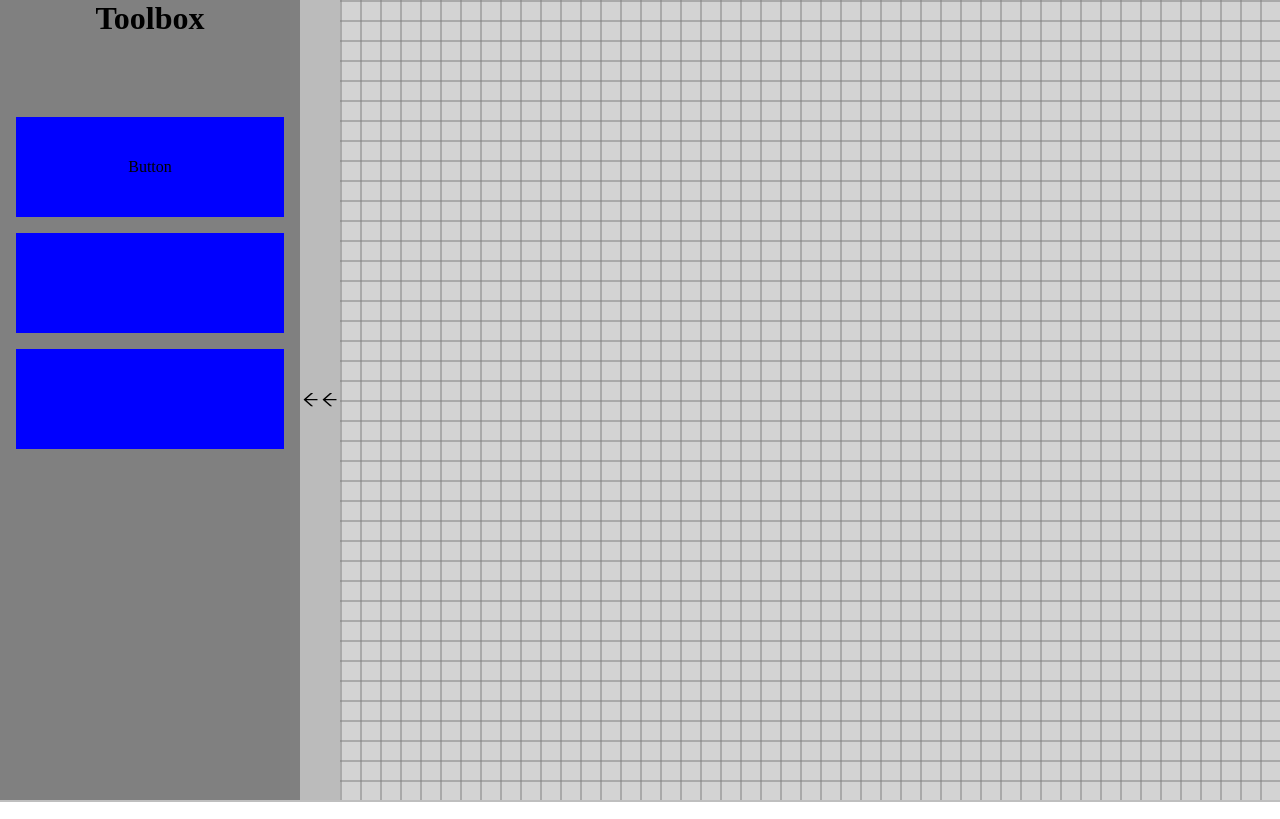
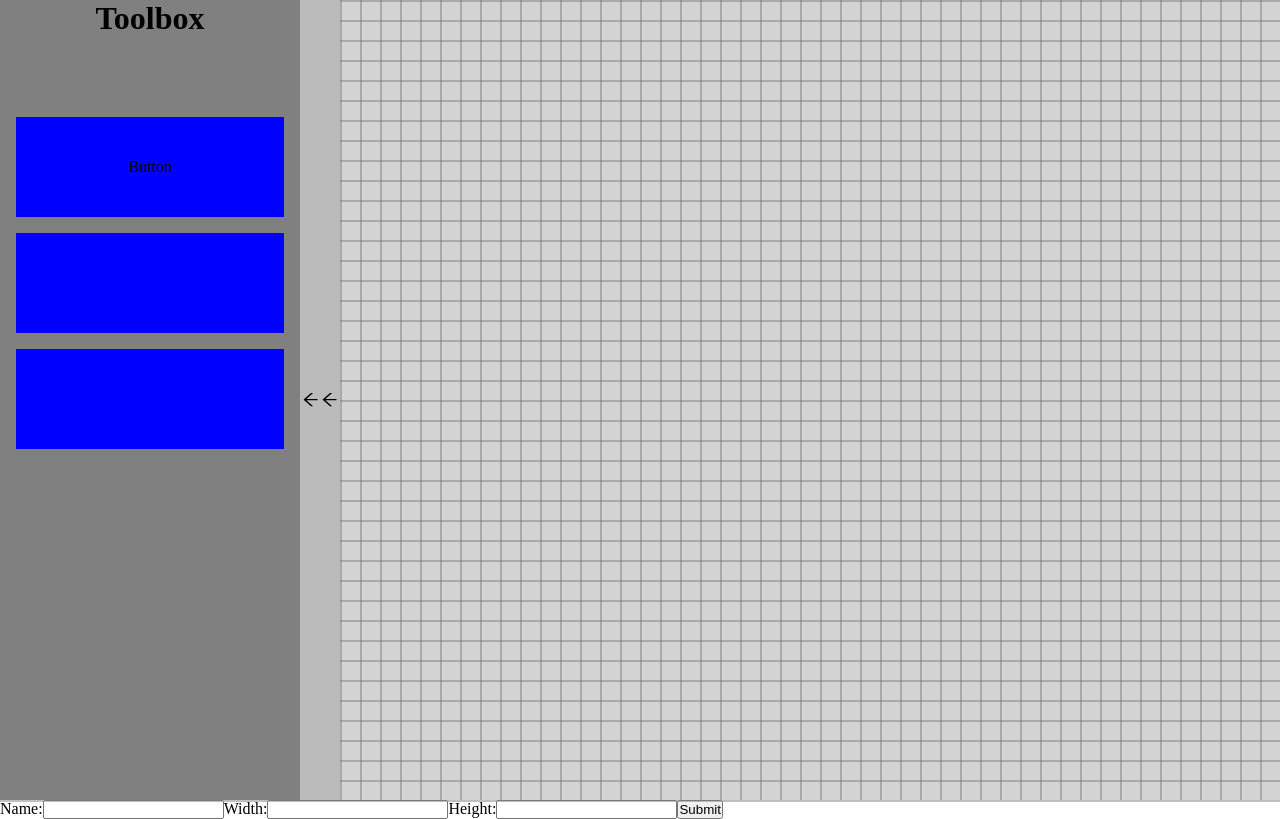
Before and after one commit to yogomason/honorproj, a React (Create React App) app: page / in a window 1280 px wide. Built offline with nearby package versions, Linux system fonts and the light colour scheme.

Commit message:
Started edit mode

```diff
--- a/src/App.tsx
+++ b/src/App.tsx
@@ -1,18 +1,32 @@
-import { useState } from "react";
+import { useEffect, useState } from "react";
 import Button from "./lib/Button/Button";
+import EditForm from "./lib/EditForm/EditForm";
 import Frame from "./lib/Frame/Frame";
 import { FrameItemProps } from "./types";
 
 
 
 function App() {
+
+
+
   const [Open, setOpen] = useState(true)
   const [key, setKey] = useState(1)
   const [FrameItems, setFrameItems] = useState<FrameItemProps[]>([{child: <div></div>, key: 0}])
+  const [currentItem , setCurrentItem] = useState<FrameItemProps>(FrameItems[0])
+
 
     const deleteFrameItem = (key: number) => {
       setFrameItems(FrameItems.filter((item) => item.key !== key))
     }
+
+    // set current item to the item to be edited by getting the key of the item as a parameter and using it to find the item in the array
+    const editFrameItem = (key: number) => {
+      console.log(key)
+      console.log(FrameItems)
+    }
+
+
 
   const openToolbox = () => {
     setOpen(!Open)
@@ -20,14 +34,21 @@ function App() {
 
   const addFrameItem = (item: string) => {
     if (item === "BUTTON") {
-    setFrameItems([...FrameItems, {child: <Button keyprop={key} deleteItem={deleteFrameItem}/>, key: key}])
-    setKey(key + 1)
+      setFrameItems([...FrameItems, {child: <Button keyprop={key} deleteItem={deleteFrameItem} editItem={editFrameItem} />, key: key}])
+      setFrameItems([...FrameItems, {child: <div></div>, key: 99999}])
+      setKey(key + 1)
   }
 }
 
+useEffect(() => {
+  console.log("App.tsx: useEffect()");
+  console.log(FrameItems);
+}, [FrameItems]);
+
   return (
     <div>
-      <Frame children={FrameItems} open={Open} openFunction={openToolbox} addFrameItems={addFrameItem} deleteFrameItem={deleteFrameItem} />
+      <Frame children={FrameItems} open={Open} openFunction={openToolbox} addFrameItems={addFrameItem} />
+      <EditForm element={currentItem}/>
     </div>
   );
 }
--- a/src/lib/Button/Button.tsx
+++ b/src/lib/Button/Button.tsx
@@ -2,10 +2,10 @@ import { ButtonText, ButtonWrapper } from "./ButtonElements"
 import { ButtonProps } from "../../types"
 
 
-const Button = ({keyprop, deleteItem}: ButtonProps) => {
+const Button = ({keyprop, deleteItem, editItem}: ButtonProps) => {
     return (
         <>
-            <ButtonWrapper width={200} height={100} backgroundColor={"#fff"} onMouseDown={() => deleteItem(keyprop)}>
+            <ButtonWrapper width={200} height={100} backgroundColor={"#fff"} onMouseDown={() => editItem(keyprop)}>
                 <ButtonText>
                     Click Me!
                 </ButtonText>
--- a/src/lib/EditForm/EditForm.tsx
+++ b/src/lib/EditForm/EditForm.tsx
@@ -4,11 +4,12 @@
 // the form will the fields name, width, height
 
 import { useState } from "react"
+import { EditProps } from "../../types"
 
-const EditForm = ({element, updateElement}: {element: JSX.Element, updateElement: (element: JSX.Element) => void}) => {
-    const [name, setName] = useState(element.props.name)
-    const [width, setWidth] = useState(element.props.width)
-    const [height, setHeight] = useState(element.props.height)
+const EditForm = ({element}: EditProps) => {
+    const [name, setName] = useState(element ? element.child.props.name : "")
+    const [width, setWidth] = useState(element ? element.child.props.width : "")
+    const [height, setHeight] = useState(element ? element.child.props.height : "")
     //state that holds the new props of the element
     const [newProps, setNewProps] = useState({
         name: name,
@@ -18,11 +19,7 @@ const EditForm = ({element, updateElement}: {element: JSX.Element, updateElement
 
 
     const handleSubmit = (e: React.FormEvent<HTMLFormElement>) => {
-        e.preventDefault()
-        element.props.name = name
-        element.props.width = width
-        element.props.height = height
-        updateElement(element)
+       console.log("hello")
     }
 
     return(
--- a/src/lib/Frame/Frame.tsx
+++ b/src/lib/Frame/Frame.tsx
@@ -16,7 +16,7 @@ for (let i = 0; i < 2000; i+=20) {
 }
 
 
-const Frame = ({children, open, openFunction, addFrameItems, deleteFrameItem}: FrameProps) => {
+const Frame = ({children, open, openFunction, addFrameItems}: FrameProps) => {
     const nodeRef = React.useRef(null);
     return (
         <>
@@ -34,7 +34,7 @@ const Frame = ({children, open, openFunction, addFrameItems, deleteFrameItem}: F
                     )
                 })}
             </FrameWrapper>
-            <Toolbox open={open} openFunction={openFunction} addFrameItems={addFrameItems} deleteFrameItem={deleteFrameItem} />
+            <Toolbox open={open} openFunction={openFunction} addFrameItems={addFrameItems}  />
         </>
     )
 }
```
Also changed, not shown: src/types.ts (+7 -2 lines).
